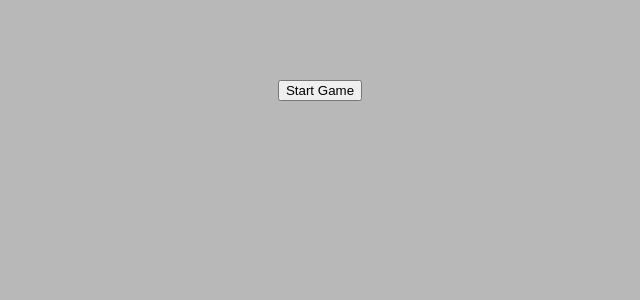
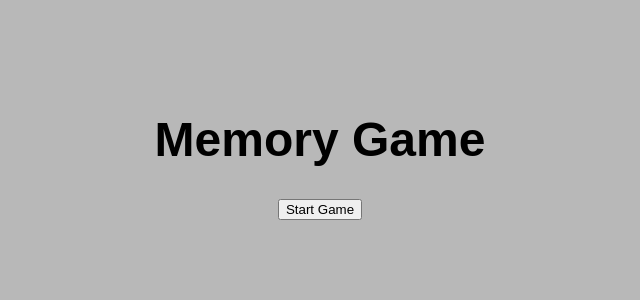
Before and after one commit to ItsWakana/Memory-Game, a React (Vite) app: page / in a window 1280 px wide. Shown: the top 300 px of the page, without its empty margins (320-960 px from the left). Built offline with nearby package versions, Linux system fonts and the light colour scheme.

Commit message:
add title to game

```diff
--- a/src/App.jsx
+++ b/src/App.jsx
@@ -83,6 +83,7 @@ function App() {
         </div>
       ) : (
         <div>
+          <h1 className="game-title">Memory Game</h1>
           <button onClick={handleGameStart}>Start Game</button>
         </div>
       )}
--- a/src/index.css
+++ b/src/index.css
@@ -12,6 +12,10 @@ body {
     padding: 0;
     text-align: center;
     padding-top: 80px;
+}
+
+.game-title {
+    font-size: 3rem;
 }
 
 .scoreboard {
```
